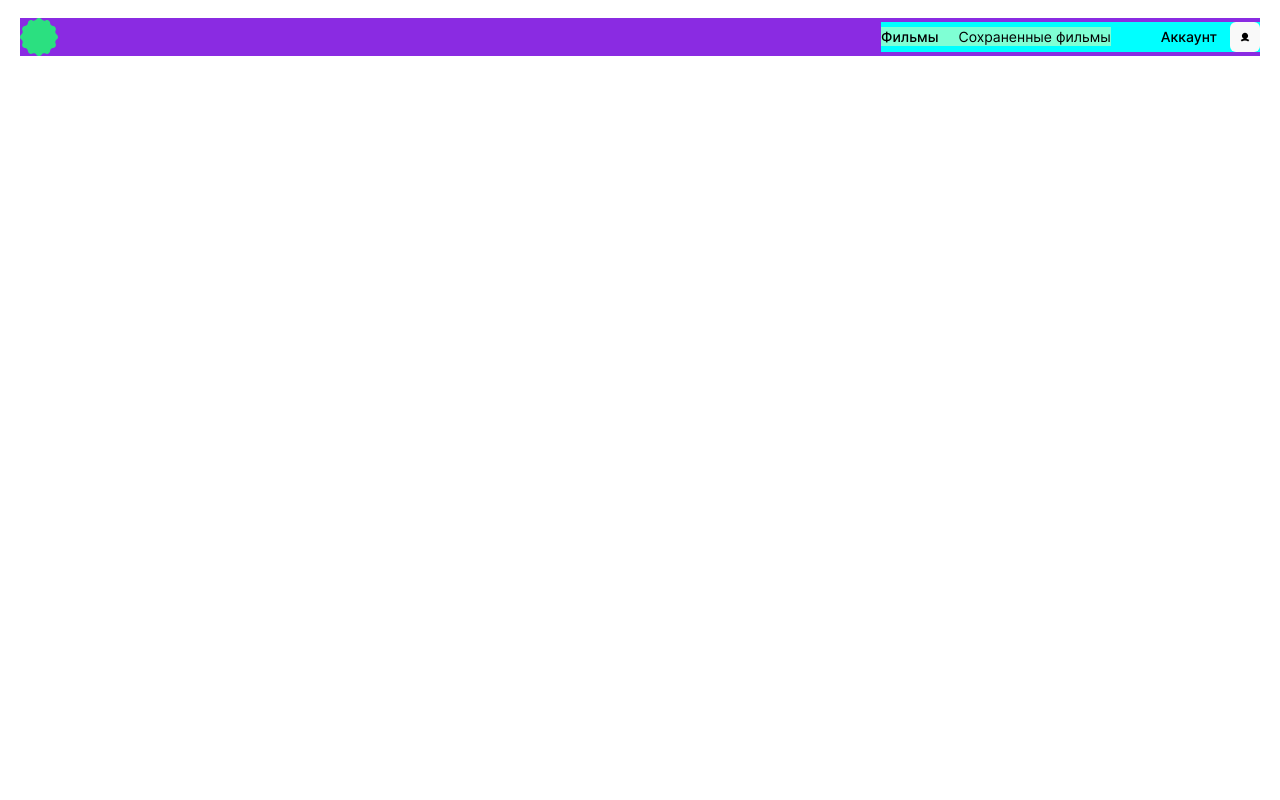
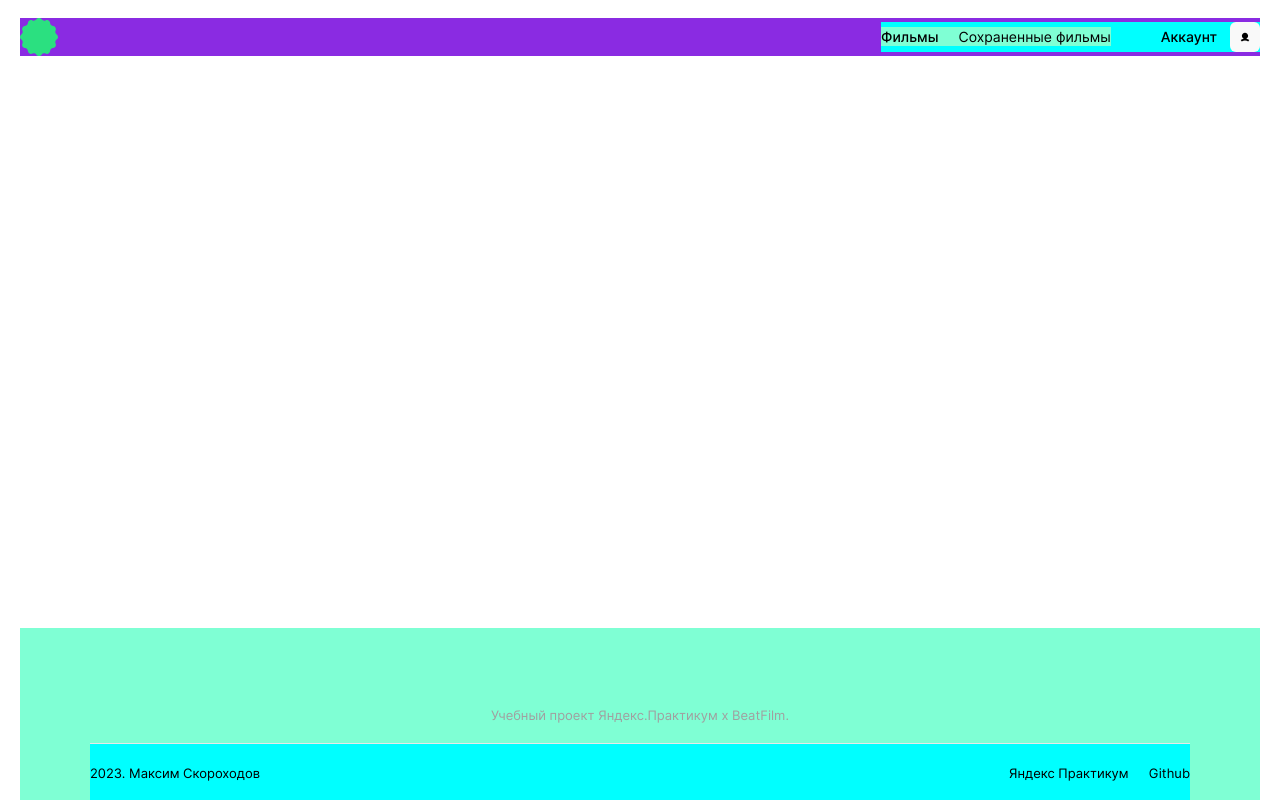
Before and after one commit to Balzak1976/movies-explorer-frontend, a React (Create React App) app: page / in a window 1280 px wide. Built offline with nearby package versions, Linux system fonts and the light colour scheme.

Commit message:
feat: сверстать компонент Footer

```diff
--- a/src/components/App/App.css
+++ b/src/components/App/App.css
@@ -10,7 +10,7 @@
 
 .page {
   padding-top: 18px;
-  padding-bottom: 60px;
+  padding-bottom: 0;
   box-sizing: border-box;
   margin: 0 auto;
   max-width: 1280px;
--- a/src/components/App/App.js
+++ b/src/components/App/App.js
@@ -1,6 +1,6 @@
 import './App.css';
 import Header from '../parts/Header/Header';
-// import Footer from '../parts/Footer/Footer';
+import Footer from '../parts/Footer/Footer';
 
 function App() {
   return (
@@ -14,7 +14,7 @@ function App() {
 
         <div className="wrapper"></div>
 
-        {/* <Footer /> */}
+        <Footer />
       </div>
     </div>
   );
--- a/src/components/parts/Footer/Footer.css
+++ b/src/components/parts/Footer/Footer.css
@@ -0,0 +1,57 @@
+.footer {
+  min-height: 172px;
+  width: 100%;
+  padding: 0 70px 0;
+  box-sizing: border-box;
+  display: flex;
+  flex-direction: column;
+  justify-content: flex-end;
+  align-items: center;
+  background-color: #fafafa;
+  background-color: aquamarine;
+}
+
+.footer__title {
+  margin-top: 20px;
+  margin-bottom: 20px;
+  font-weight: 400;
+  font-size: 13px;
+  line-height: 1.23;
+  color: #a0a0a0;
+}
+
+.footer__body {
+  width: 100%;
+  padding-top: 19px;
+  padding-bottom: 19px;
+  border-top: 1px solid #e8e8e8;
+  display: flex;
+  justify-content: space-between;
+  align-items: baseline;
+  background-color: aqua;
+}
+
+.footer__copyright {
+  margin: 0;
+  font-weight: 400;
+  font-size: 13px;
+  line-height: 1.23;
+  color: #000;
+}
+
+.footer__links {
+  display: flex;
+  gap: 20px;
+  list-style-type: none;
+  margin: 0;
+  padding-left: 0;
+}
+
+.footer__link {
+  color: inherit;
+  text-decoration: none;
+  font-weight: 400;
+  font-size: 13px;
+  line-height: 1.23;
+  color: #000;
+}
--- a/src/components/parts/Footer/Footer.js
+++ b/src/components/parts/Footer/Footer.js
@@ -0,0 +1,31 @@
+import './Footer.css';
+
+function Footer() {
+  const date = new Date();
+
+  return (
+    <footer className="footer">
+      <h3 className="footer__title">Учебный проект Яндекс.Практикум х BeatFilm.</h3>
+      <div className="footer__body">
+        <p className="footer__copyright"> {date.getFullYear()}. Максим Скороходов</p>
+
+        <nav>
+          <ul className="footer__links">
+            <li>
+              <a href="https://practicum.yandex.ru/profile/web/" className="footer__link">
+                Яндекс Практикум
+              </a>
+            </li>
+            <li>
+              <a href="https://github.com/Balzak1976" className="footer__link">
+                Github
+              </a>
+            </li>
+          </ul>
+        </nav>
+      </div>
+    </footer>
+  );
+}
+
+export default Footer;
--- a/src/components/parts/Navigation/Navigation.css
+++ b/src/components/parts/Navigation/Navigation.css
@@ -11,10 +11,7 @@
   align-items: baseline;
   gap: 20px;
   list-style-type: none;
-  margin-top: 0;
-  margin-bottom: 0;
-  margin-left: 0;
-  margin-right: 0;
+  margin: 0;
   padding-left: 0;
 }
 
```
